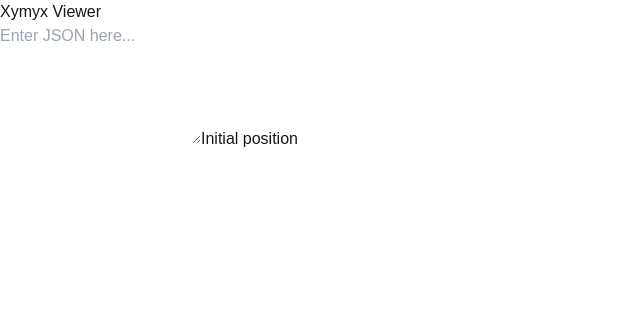
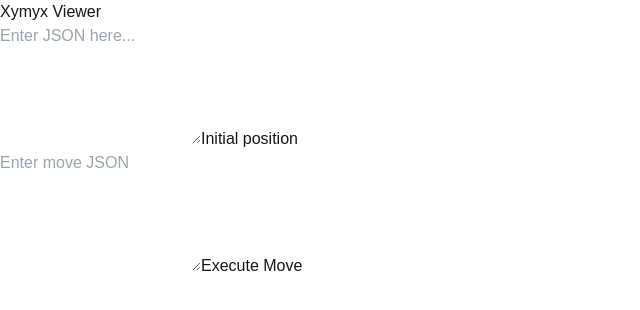
Before and after one commit to wolfcito/xymyx-viewer, a Next.js app: page / in a window 1280 px wide. Shown: the top 310 px of the page, without its empty margins (0-640 px from the left). Built offline with nearby package versions, Linux system fonts and the light colour scheme.

Commit message:
feat: enable make movement from json structure

```diff
--- a/src/app/components/xymyx-board/xymyx-board.component.tsx
+++ b/src/app/components/xymyx-board/xymyx-board.component.tsx
@@ -2,23 +2,76 @@
 
 import React, { useState } from 'react'
 
-import { XymyxBoardState } from '@/app/types/xymyx.type'
+import { XymyxBoardState } from '@/app/types'
 import { BoardUpdater } from '@/app/components/board-updater'
 import Image from 'next/image'
 
 const INITIAL_BOARD: XymyxBoardState = {
   pieces: [],
+  totalMillisP1: 0,
+  totalMillisP2: 0,
 }
 
 export function XymyxBoard() {
   const [board, setBoard] = useState<XymyxBoardState>(INITIAL_BOARD)
+  const [moveInput, setMoveInput] = useState<string>('')
 
   const updateBoard = (newState: XymyxBoardState) => {
     setBoard(newState)
   }
 
+  const handleMove = (moveData: {
+    opCode: number
+    origenFila: number
+    origenColumna: number
+    destinoFila: number
+    destinoColumna: number
+    totalMillisP1?: number
+    totalMillisP2?: number
+    player: 1 | 2
+  }) => {
+    // Validar que exista una pieza en la posición origen
+    const pieceIndex = board.pieces.findIndex(
+      (p) =>
+        p.position.row === moveData.origenFila &&
+        p.position.col === moveData.origenColumna,
+    )
+
+    if (pieceIndex === -1) {
+      alert('No piece found at the origin position')
+      return
+    }
+
+    // Crear una copia del tablero
+    const updatedPieces = [...board.pieces]
+
+    // Mover la pieza a la nueva posición
+    updatedPieces[pieceIndex] = {
+      ...updatedPieces[pieceIndex],
+      position: {
+        row: moveData.destinoFila,
+        col: moveData.destinoColumna,
+      },
+    }
+
+    // Actualizar el tiempo total del jugador
+    const updatedBoard = {
+      ...board,
+      pieces: updatedPieces,
+      totalMillisP1:
+        moveData.player === 1
+          ? (board.totalMillisP1 || 0) + (moveData.totalMillisP1 || 0)
+          : board.totalMillisP1,
+      totalMillisP2:
+        moveData.player === 2
+          ? (board.totalMillisP2 || 0) + (moveData.totalMillisP2 || 0)
+          : board.totalMillisP2,
+    }
+
+    setBoard(updatedBoard)
+  }
+
   const renderSquare = (row: number, col: number) => {
-    // const isBlack = (row + col) % 2 === 1
     const piece = board.pieces.find(
       (p) => p.position.row === row && p.position.col === col,
     )
@@ -72,6 +125,16 @@ export function XymyxBoard() {
     return imagePaths[type][color]
   }
 
+  const handleExecuteMove = () => {
+    try {
+      const parsedMove = JSON.parse(moveInput) // Convertir JSON a objeto
+      handleMove(parsedMove) // Llamar a la función para mover la pieza
+    } catch (error) {
+      alert('Invalid JSON input') // Manejar errores en el JSON
+      console.error(error)
+    }
+  }
+
   return (
     <div className="flex flex-col items-center min-h-screen">
       <h1 className="text-4xl font-bold mb-4">Xymyx Viewer</h1>
@@ -89,7 +152,24 @@ export function XymyxBoard() {
           </React.Fragment>
         ))}
       </div>
-      <BoardUpdater updateBoard={updateBoard} />
+      <div className="mt-4 flex gap-2">
+        <BoardUpdater updateBoard={updateBoard} />
+        <div className="flex flex-col">
+          <textarea
+            className="w-full p-2 border border-gray-300 rounded font-mono"
+            rows={5}
+            placeholder="Enter move JSON"
+            value={moveInput}
+            onChange={(e) => setMoveInput(e.target.value)}
+          />
+          <button
+            onClick={handleExecuteMove}
+            className="mt-4 px-4 py-2 bg-blue-500 text-white rounded"
+          >
+            Execute Move
+          </button>
+        </div>
+      </div>
     </div>
   )
 }
```
